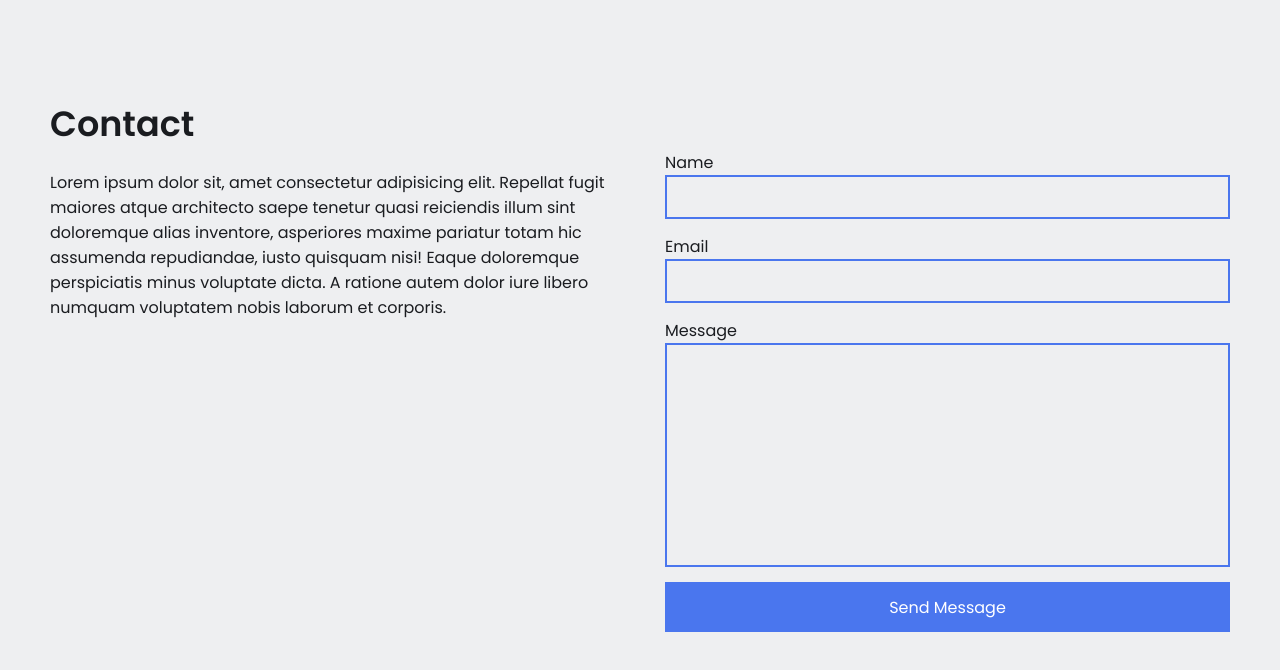
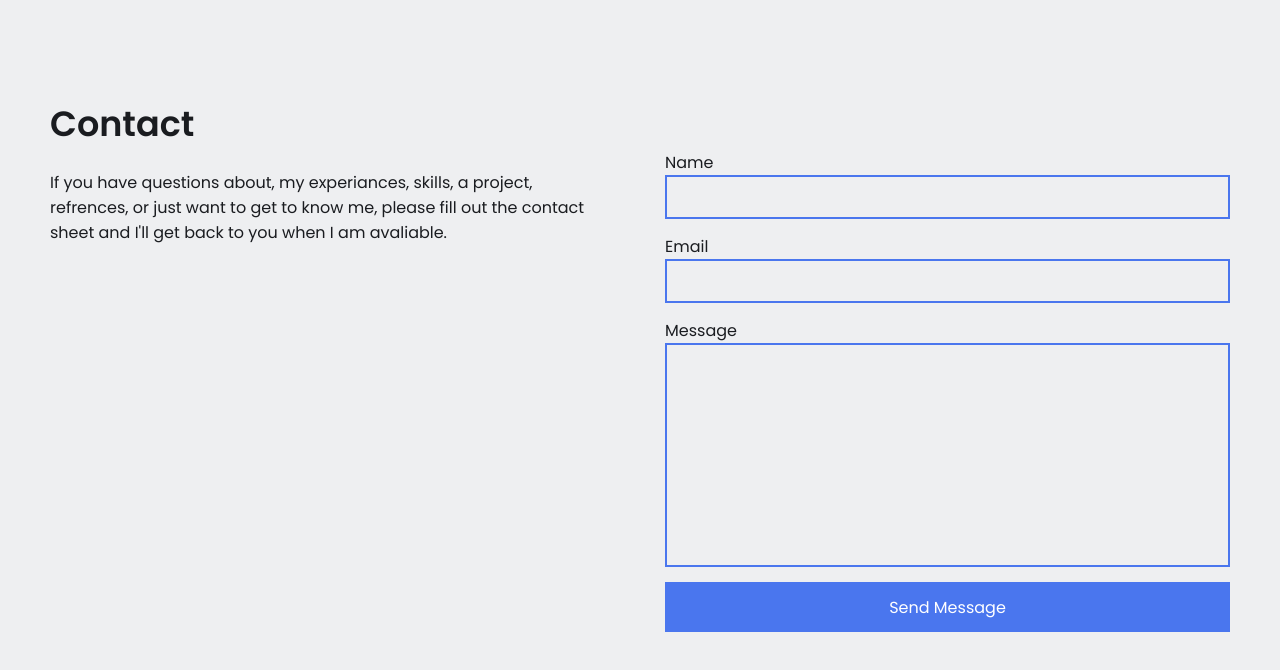
Before and after one commit to Garrett-pace/Garrett-pace.github.io, a plain HTML site: page index.html in a window 1280 px wide. Shown: the part 1336-2006 px from the top of the page. Drawn offline with Linux system fonts and the light colour scheme.

Commit message:
added text to the contact section

```diff
--- a/index.html
+++ b/index.html
@@ -120,7 +120,7 @@
 
       <div class="group">
         <div class="text">
-          Lorem ipsum dolor sit, amet consectetur adipisicing elit. Repellat fugit maiores atque architecto saepe tenetur quasi reiciendis illum sint doloremque alias inventore, asperiores maxime pariatur totam hic assumenda repudiandae, iusto quisquam nisi! Eaque doloremque perspiciatis minus voluptate dicta. A ratione autem dolor iure libero numquam voluptatem nobis laborum et corporis.
+          If you have questions about, my experiances, skills, a project, refrences, or just want to get to know me, please fill out the contact sheet and I'll get back to you when I am avaliable.
         </div>
 
         <form action="https://formsubmit.co/23e886deb156b00efc9a224e0acba82e" method="POST">
```
